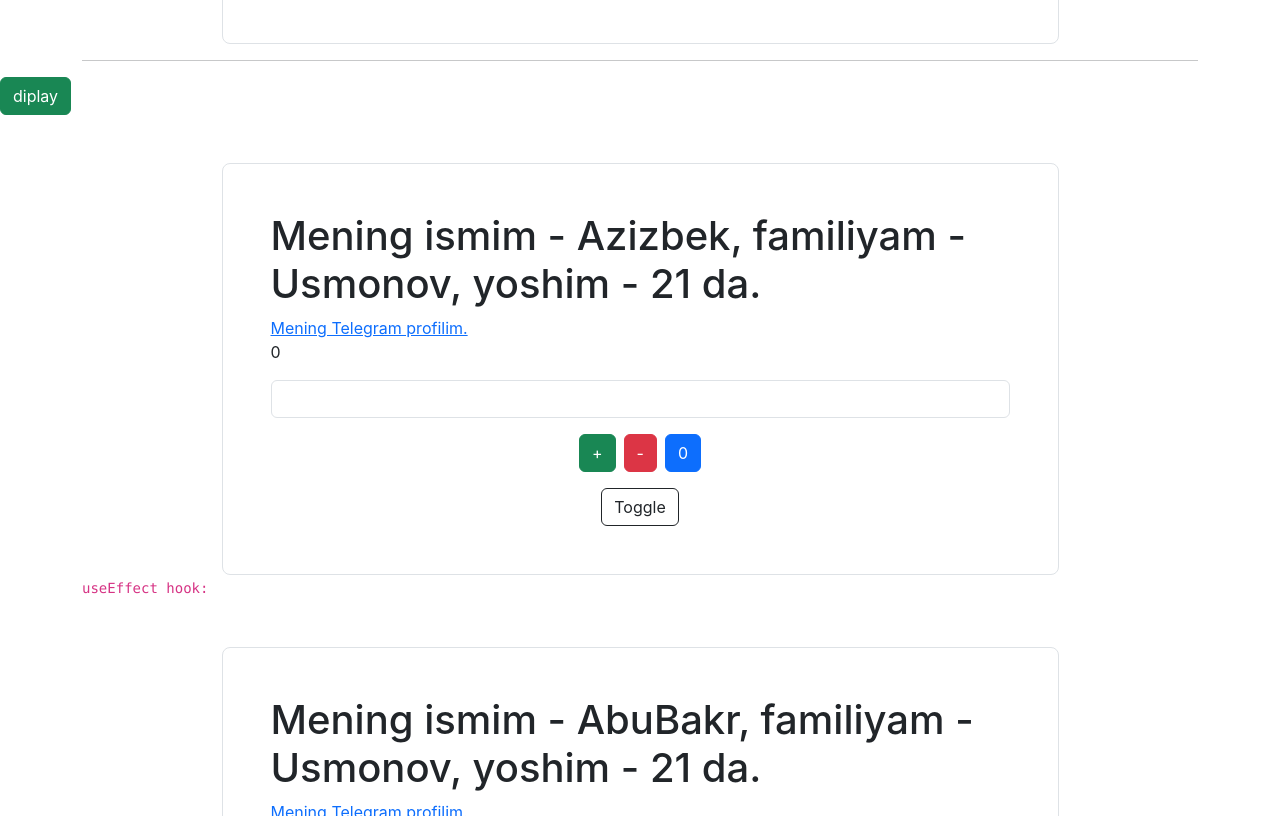
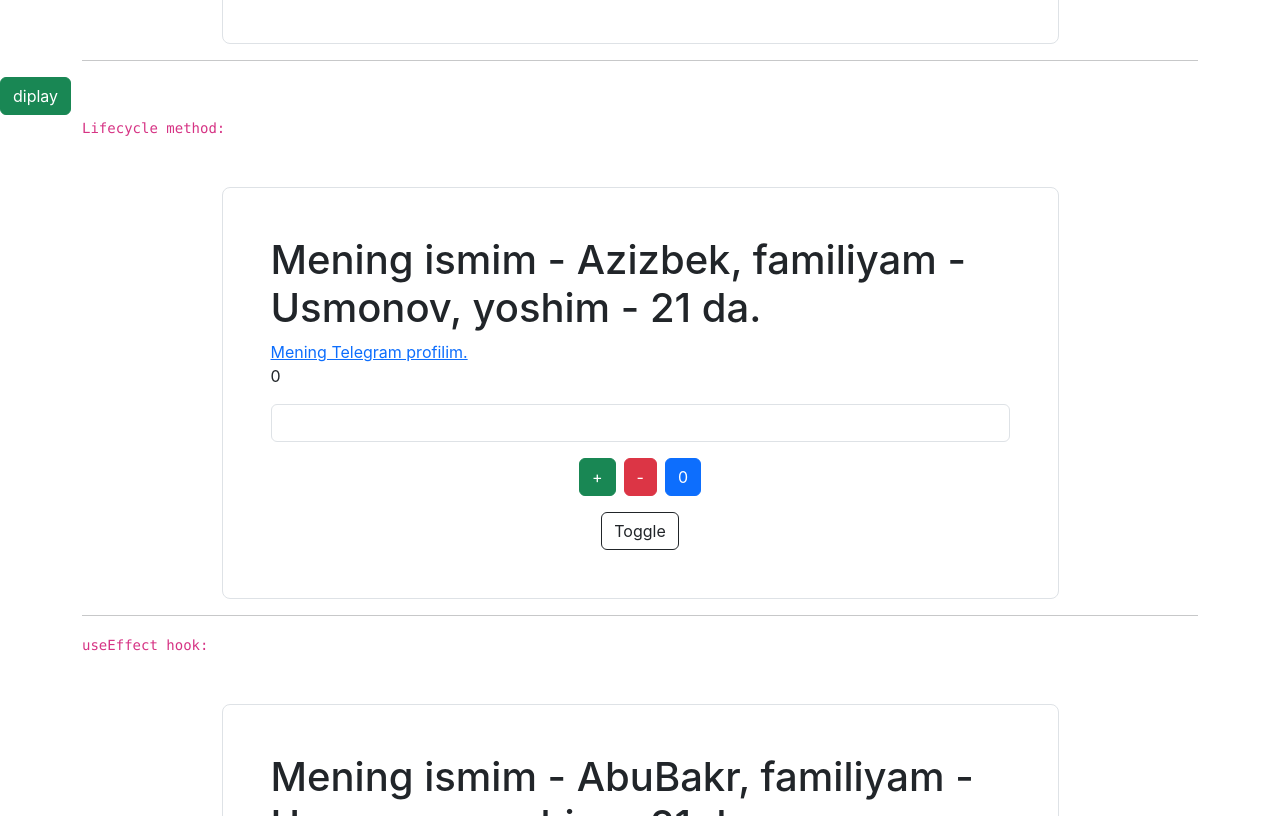
Before and after one commit to AkobirCoder/ReactJS-tutorial, a React (Create React App) app in the folder react-hooks-tutorial-app/: page / in a window 1280 px wide. Shown: the part 440-1256 px from the top of the page. Built offline with nearby package versions, Linux system fonts and the light colour scheme.

Commit message:
./react-hooks-tutorial-app/src/components/state/State.jsx was updated

```diff
--- a/react-hooks-tutorial-app/src/components/state/State.jsx
+++ b/react-hooks-tutorial-app/src/components/state/State.jsx
@@ -75,6 +75,7 @@ class State extends Component {
 
         return (
             <div className="container">
+            <code>Lifecycle method:</code>
                 <div className='w-75 p-5 mt-5 mx-auto border rounded-3'>
                     <h1>Mening ismim - {firstName}, familiyam - {lastName}, yoshim - {age} da.</h1>
                     <a href={link} target='_blank' rel='noreferrer'>
@@ -92,8 +93,9 @@ class State extends Component {
                         <button className='btn btn-outline-dark' onClick={onToggleLogin}>Toggle</button>
                     </div>
                 </div>
+                <hr />
             </div>
-        )
+        );
     }
 }
 
```
